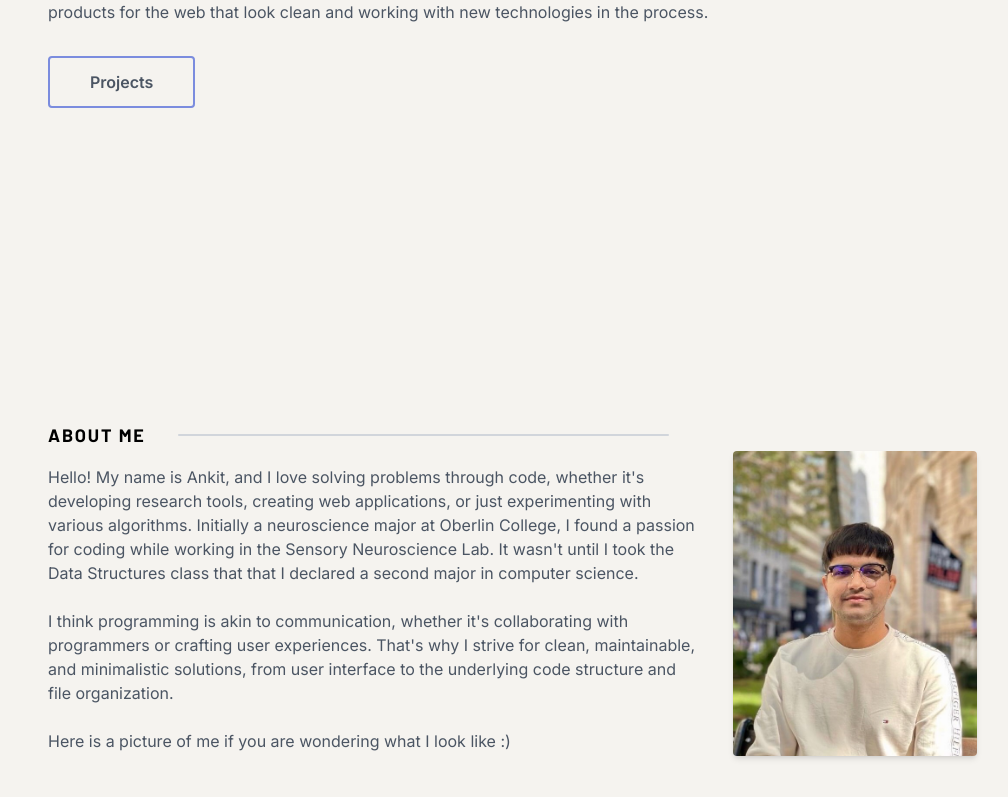
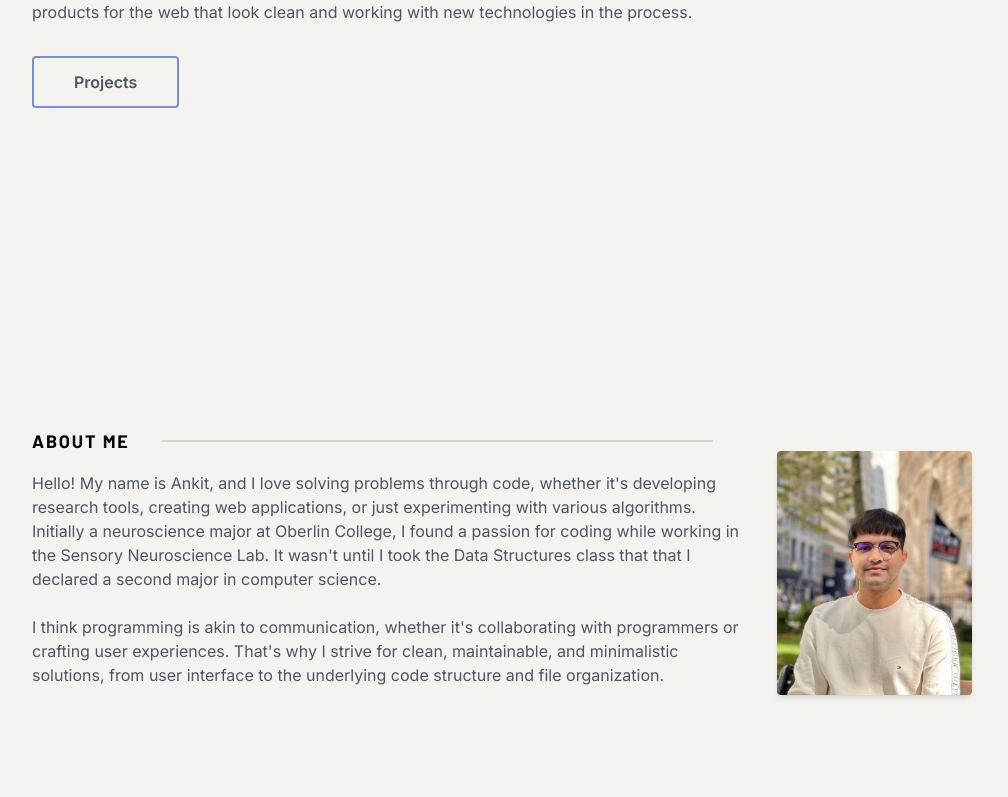
Before and after one commit to ankit-barana/personal-website, a Next.js app: page / in a window 1280 px wide. Shown: the part 443-1240 px from the top of the page, without its empty margins (128-1136 px from the left). Built offline with nearby package versions, Linux system fonts and the light colour scheme.

Commit message:
center navbar

```diff
--- a/src/components/About.tsx
+++ b/src/components/About.tsx
@@ -6,7 +6,7 @@ const About = () => {
             className="flex w-full flex-col items-center gap-x-8 pt-28 pb-36 md:flex-row md:pb-48"
             id="about"
         >
-            <div className="w-[60%]">
+            <div className="w-full">
                 <div className="flex w-full items-center">
                     <h3 className="whitespace-nowrap font-heading text-lg font-bold uppercase tracking-widest">
                         About Me
@@ -35,19 +35,14 @@ const About = () => {
                         interface to the underlying code structure and file
                         organization.
                     </p>
-                    <br />
-                    <p>
-                        Here is a picture of me if you are wondering what I look
-                        like {':)'}
-                    </p>
                 </div>
             </div>
             <div className="mt-8 max-w-xs pr-5">
                 <Image
                     src="/images/me.jpg"
                     alt="a picture of me"
-                    width={243.75}
-                    height={325}
+                    width={262.5}
+                    height={350}
                     className="rounded shadow-md"
                 />
             </div>
--- a/src/components/Navbar.tsx
+++ b/src/components/Navbar.tsx
@@ -3,7 +3,7 @@ import Gradient from './Gradient';
 
 const Navbar = () => {
     return (
-        <nav>
+        <nav className="flex justify-center">
             <ul className="mt-8 z-10 p-1 fixed mx-auto flex w-fit rounded-full bg-preferred-glass opacity-100 backdrop-blur-[10.5px]">
                 <a href="#home" title="Home">
                     <Tab>
--- a/src/pages/index.tsx
+++ b/src/pages/index.tsx
@@ -11,8 +11,8 @@ interface IndexProps {
 
 const Index: NextPage<IndexProps> = ({ projects }) => {
     return (
-        <div className="mx-auto max-w-6xl">
-            <div className="w-full px-4 sm:px-8 lg:ml-20">
+        <div className="mx-auto max-w-5xl">
+            <div className="w-full px-4 sm:px-8">
                 <Navbar />
                 <Intro />
                 <About />
```
